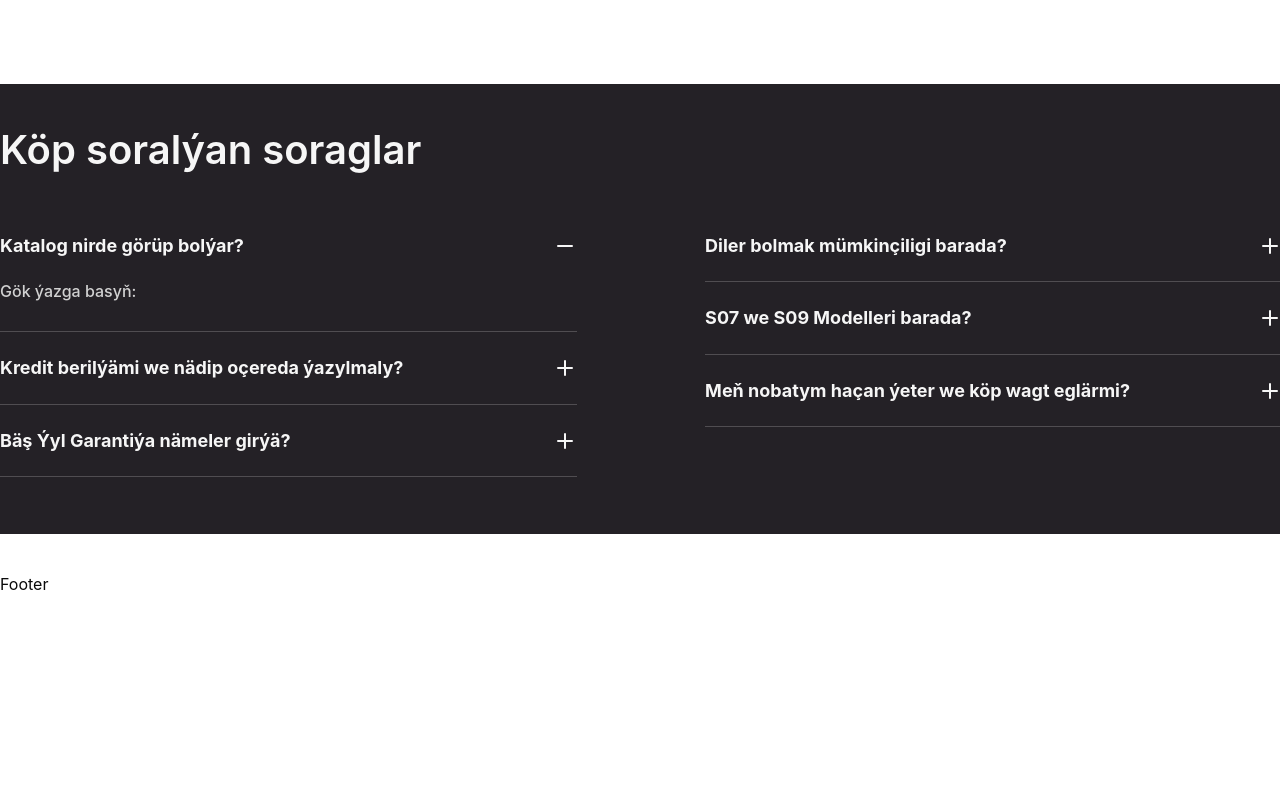
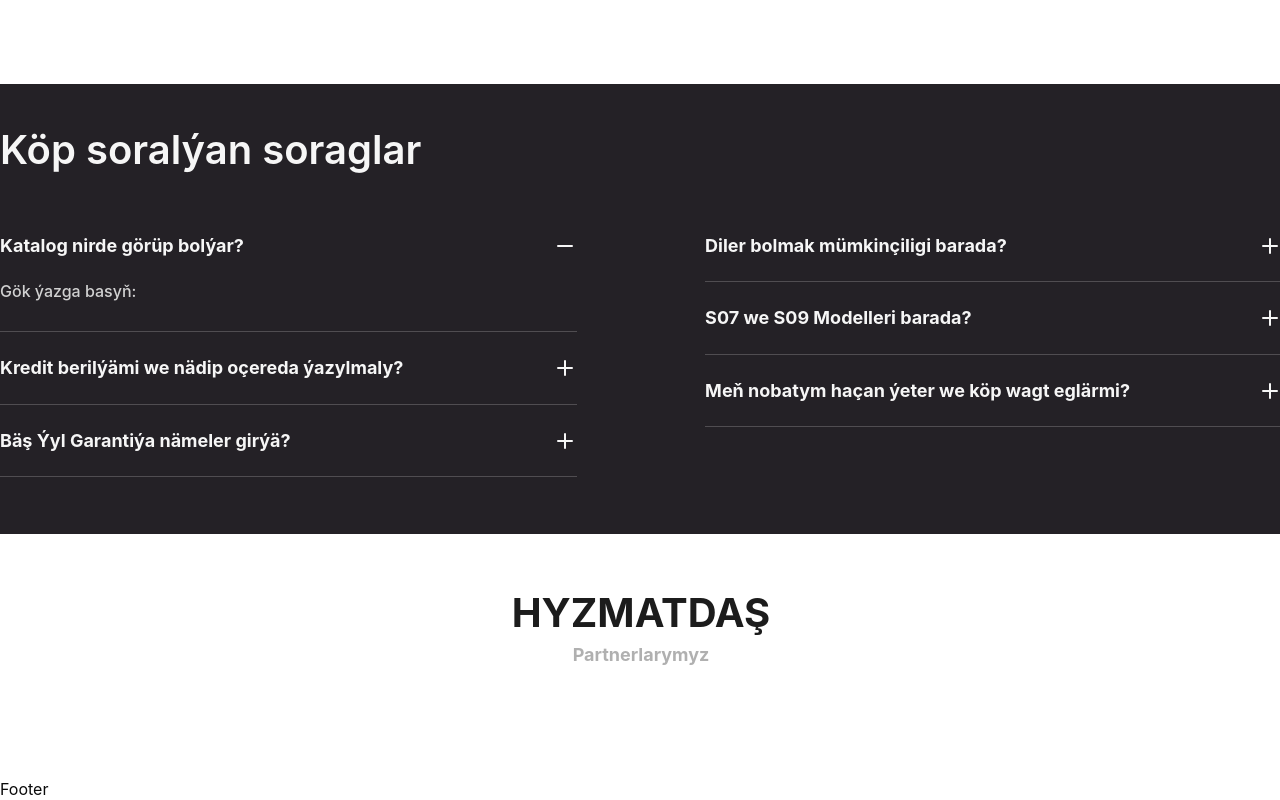
Before and after one commit to batyr-Ashyrberdiyev/jetour-react, a React (Vite) app: page / in a window 1280 px wide. Shown: the part 1500-2300 px from the top of the page. Before the commit the page ends 2095 px from the top, so only its background shows below. Built offline with nearby package versions, Linux system fonts and the light colour scheme.

Commit message:
home partners

```diff
--- a/src/pages/home.tsx
+++ b/src/pages/home.tsx
@@ -1,4 +1,9 @@
-import { HomeFaq, HomeModels, HomeSlider } from "../components/shared";
+import {
+  HomeFaq,
+  HomeModels,
+  HomePartners,
+  HomeSlider,
+} from "../components/shared";
 
 const Home = () => {
   return (
@@ -6,6 +11,7 @@ const Home = () => {
       <HomeSlider />
       <HomeModels />
       <HomeFaq />
+      <HomePartners />
     </main>
   );
 };
```
